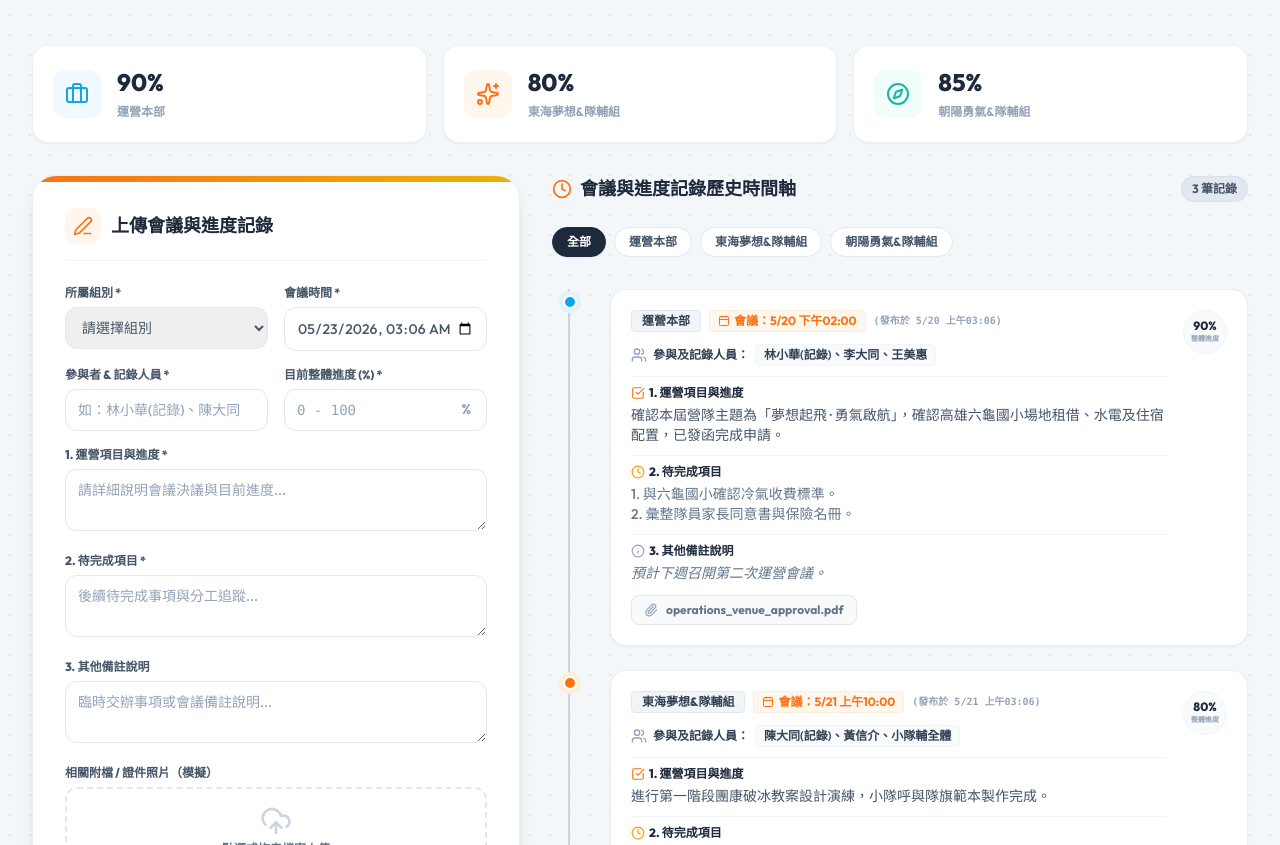
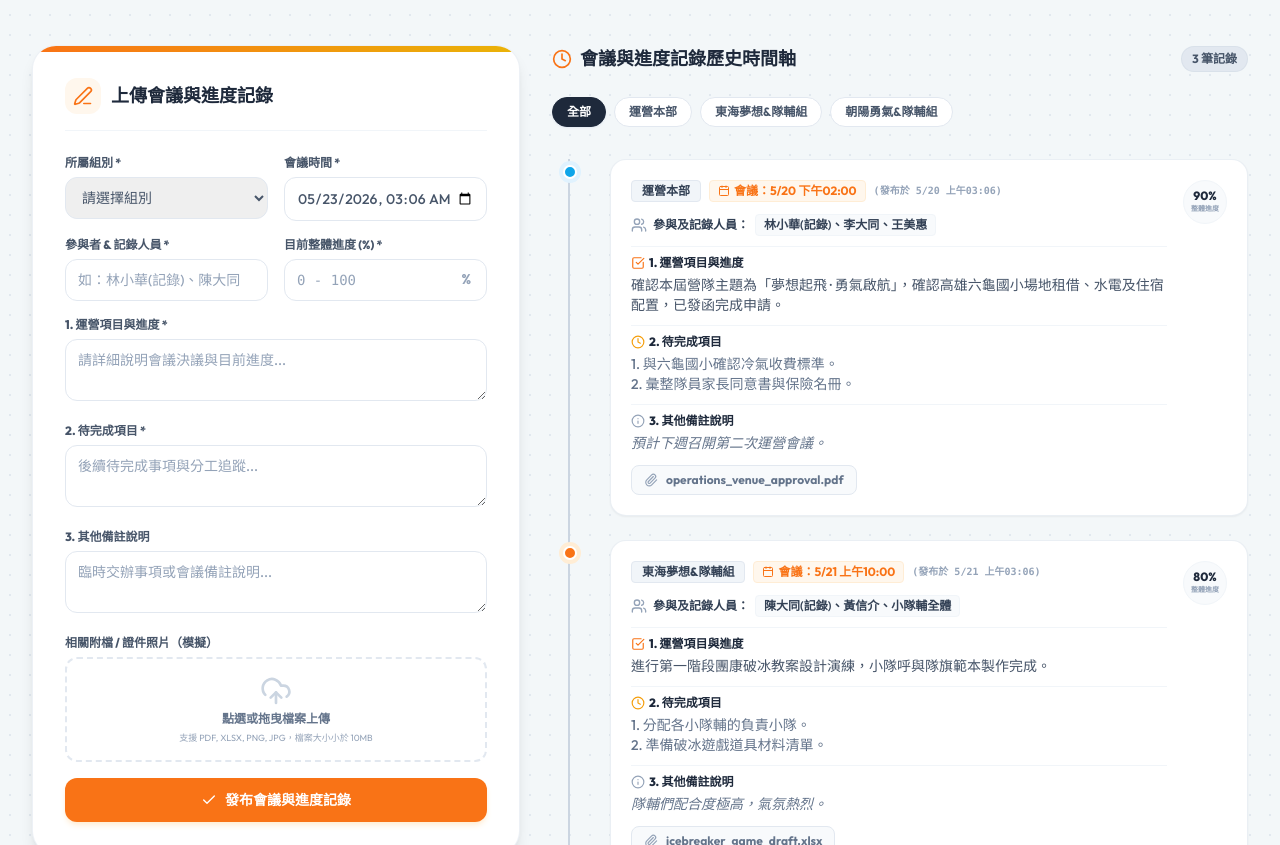
Before and after one commit to jieweichang-wq/soka-summer-camp-2026, a website: page index.html in a window 1280 px wide. Shown: the part 1715-2560 px from the top of the page. Drawn offline with nearby package versions, Linux system fonts and the light colour scheme; no server answers.

Commit message:
style: remove department progress overview widgets from operations section

```diff
--- a/index.html
+++ b/index.html
@@ -366,30 +366,6 @@
         <p class="text-slate-500 font-bold">各籌備組組員定期提交準備進度日誌，即時彙整成統計圖表與活動籌備時間軸。</p>
       </div>
 
-      <!-- Department progress overview widgets -->
-      <div class="grid grid-cols-1 md:grid-cols-3 gap-4 mb-8">
-        <div class="bg-white p-5 rounded-2xl border border-slate-200/60 shadow-sm flex items-center space-x-4">
-          <div class="p-3 bg-sky-50 text-camp-sky rounded-xl shrink-0"><i data-lucide="briefcase" class="w-6 h-6"></i></div>
-          <div>
-            <span class="block text-2xl font-black text-slate-800" id="dept-hq-progress">0%</span>
-            <span class="text-xs text-slate-400 font-bold">運營本部</span>
-          </div>
-        </div>
-        <div class="bg-white p-5 rounded-2xl border border-slate-200/60 shadow-sm flex items-center space-x-4">
-          <div class="p-3 bg-orange-50 text-camp-orange rounded-xl shrink-0"><i data-lucide="sparkles" class="w-6 h-6"></i></div>
-          <div>
-            <span class="block text-2xl font-black text-slate-800" id="dept-tunghai-progress">0%</span>
-            <span class="text-xs text-slate-400 font-bold">東海夢想&隊輔組</span>
-          </div>
-        </div>
-        <div class="bg-white p-5 rounded-2xl border border-slate-200/60 shadow-sm flex items-center space-x-4">
-          <div class="p-3 bg-teal-50 text-camp-teal rounded-xl shrink-0"><i data-lucide="compass" class="w-6 h-6"></i></div>
-          <div>
-            <span class="block text-2xl font-black text-slate-800" id="dept-chaoyang-progress">0%</span>
-            <span class="text-xs text-slate-400 font-bold">朝陽勇氣&隊輔組</span>
-          </div>
-        </div>
-      </div>
 
       <div class="grid grid-cols-1 lg:grid-cols-12 gap-8 items-start">
         <!-- Submit report form card -->
```
Also changed, not shown: dist/index.html.
